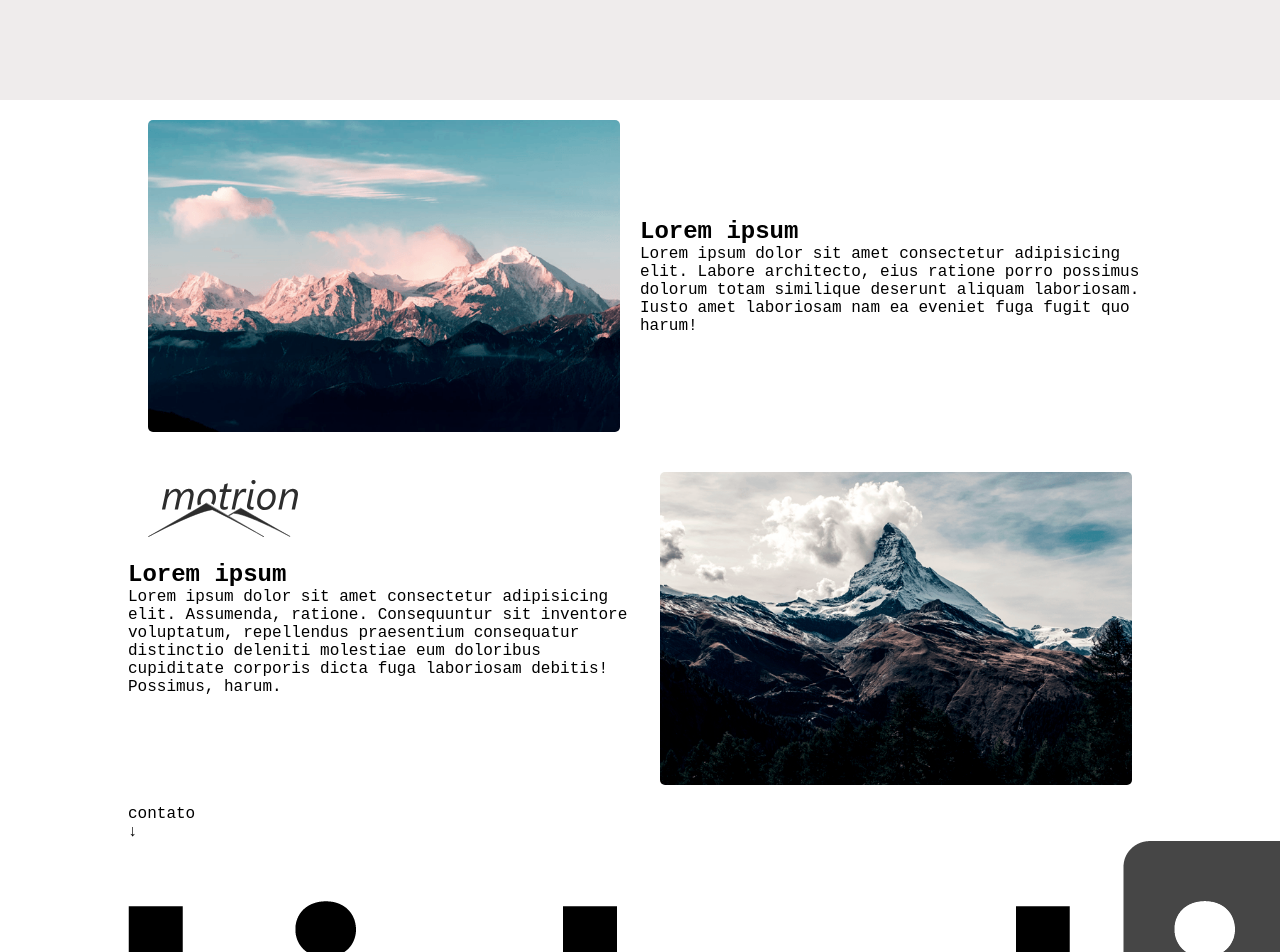
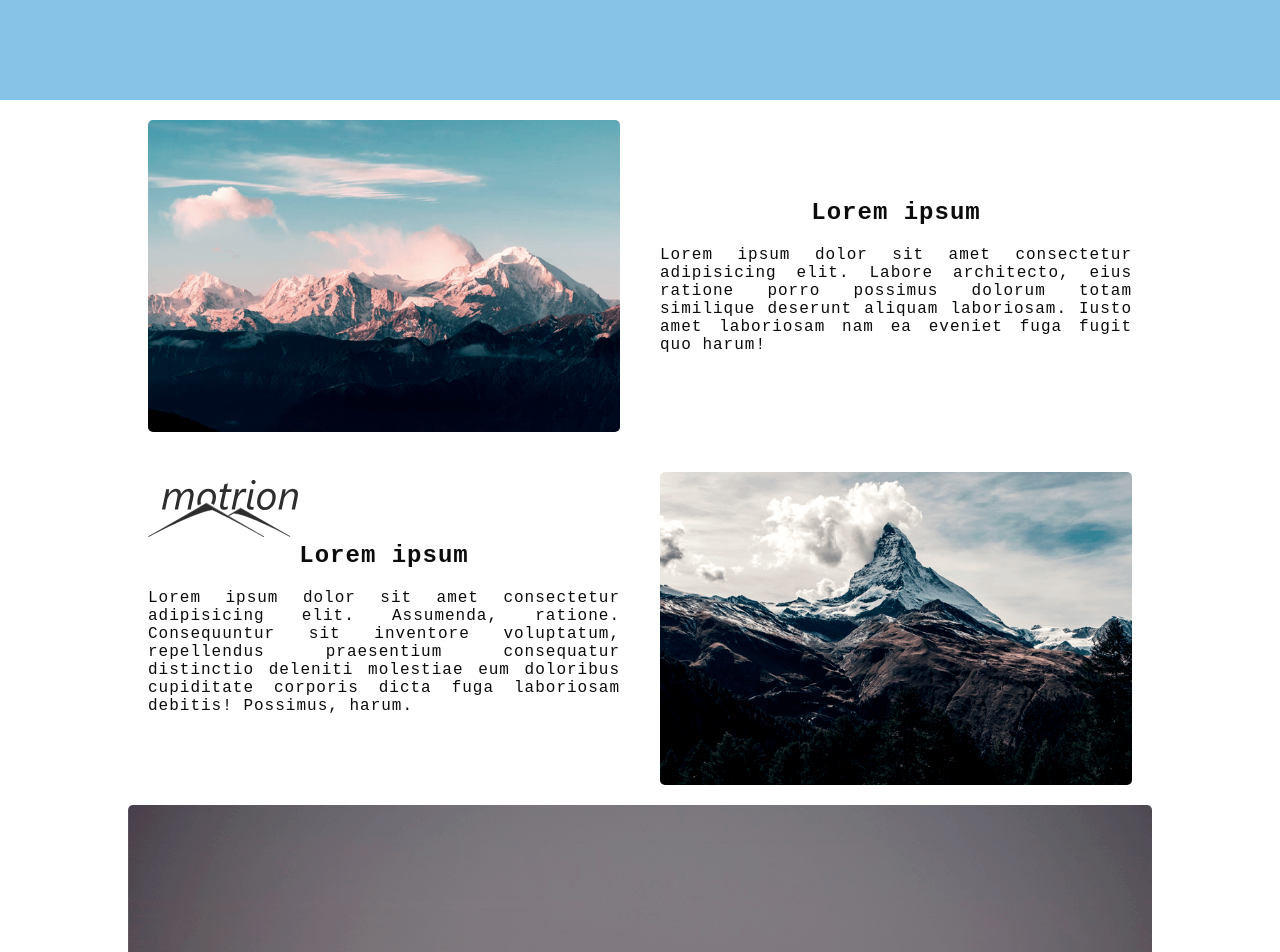
Before and after one commit to GabrielLopes03/proj_motion, a plain HTML site: page index.html in a window 1280 px wide. Shown: the top 952 px of the page. Drawn offline with Linux system fonts and the light colour scheme.

Commit message:
Add files via upload

```diff
--- a/css/style.css
+++ b/css/style.css
@@ -17,7 +17,7 @@ a{
 .navbar{
     width: 100%;
     height: 100px;
-    background-color: #efecec;
+    background-color: #87c2e7;
 }
 
 .navbar ul{
@@ -89,4 +89,44 @@ a{
 .img-area span{
     opacity: 0;
     position: absolute;
+    transition: all .25s ease;
+    z-index: 1;
 }
+
+.img-area span:hover{
+    transform: scale(1.01);
+}
+
+.img-area img:hover > span{
+    filter: blur(1px) grayscale(100%);
+}
+
+.img-area:hover > span{
+    opacity: 1;
+}
+
+.text-area{
+    color: #0d0c0c;
+    letter-spacing: 1px;
+    text-align: center;
+    padding: 20px;
+}
+
+.text-area h1{
+    margin-bottom: 20px;
+    cursor: copy;
+}
+
+.text-area p{
+    text-align: justify;
+}
+
+.bg-contact{
+    display: flex;
+    justify-content: center;
+    align-items: center;
+    height: 600px;
+    border-radius: 5px;
+    background: url(/img/mountain_3.png);
+    background-size: cover;
+}
--- a/index.html
+++ b/index.html
@@ -12,7 +12,7 @@
 <body>
     <nav class="navbar">
         <div class="sub-container">
-            <a href="#"><img src="img/motrion-logo.svg" alt="logo"></a>
+            <a href="#"><img src="img/motrion-logo.svg" alt="Logo da empresa"></a>
             <ul>
                 <li><a href="#">Home</a></li>
                 <li><a href="#motion">Motion</a></li>
@@ -84,7 +84,7 @@
 
     <footer>
         <div class="sub-container">
-            <span>Gabriel &copy;</span>
+            <span>Gabriel &copy; 2023</span>
         </div>
     </footer>
 </body>
```
